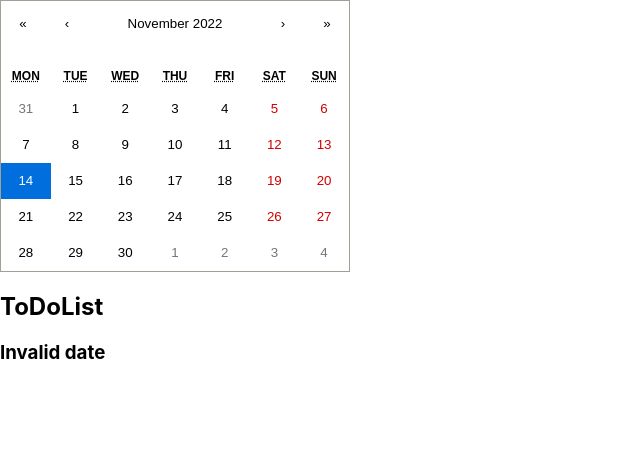
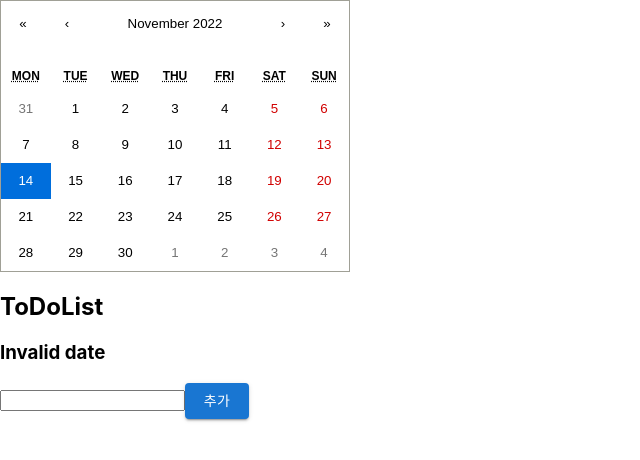
Before and after one commit to bjw1622/reacttodolist, a React (Create React App) app: page /calendar in a window 1280 px wide. Shown: the top 460 px of the page, without its empty margins (0-640 px from the left). Built offline with nearby package versions, Linux system fonts and the light colour scheme.

Commit message:
calendar에서 todo 추가

```diff
--- a/src/components/calendar/CalendarTodoList.js
+++ b/src/components/calendar/CalendarTodoList.js
@@ -1,21 +1,40 @@
 import moment from "moment";
+import { useState } from "react";
 import { useSelector } from "react-redux";
+import AddList from "../todoList/AddList";
 import TodoItem from "../todoList/TodoItem";
+import { v4 as uuidv4 } from "uuid";
 
 const CalendarTodoList = (props) => {
-  const todoListDateList = [];
-  const getTodoList = useSelector((state) => {
-    state.addList.list.map((todoList) => {
-      todoListDateList.push(todoList);
-    });
-  });
+  const [inputValue, setInputValue] = useState("");
+
+  const id = uuidv4();
+
+  const addData = {
+    id,
+    inputValue,
+    check: false,
+    addDate: props.onClickDay,
+  };
+
+  const setInputVal = (e) => {
+    setInputValue(e);
+  };
+
+  const getTodoList = useSelector((state) => state.addList.list);
 
   return (
     <div>
       <h2>ToDoList</h2>
       <h3>{moment(props.onClickDay).format("YYYY-DD-MM")}</h3>
-      {todoListDateList.map((item) => {
-        console.log(props.onClickDay);
+      <input
+        id="input-value"
+        type="text"
+        onChange={(e) => setInputVal(e.target.value)}
+        value={inputValue}
+      />
+      <AddList addData={addData} setInputVal={setInputVal}></AddList>
+      {getTodoList.map((item) => {
         if (item.addDate === props.onClickDay) {
           return (
             <TodoItem
--- a/src/components/calendar/CalendarUI.js
+++ b/src/components/calendar/CalendarUI.js
@@ -8,14 +8,7 @@ import CalendarTodoList from "./CalendarTodoList";
 const CalendarUI = () => {
   const [value, onChange] = useState(new Date());
 
-  const todoListDateList = [];
-
-  const getTodoList = useSelector((state) => {
-    state.addList.list.map((todoList) => {
-      todoListDateList.push(todoList);
-    });
-    return todoListDateList;
-  });
+  const getTodoList = useSelector((state) => state.addList.list);
 
   return (
     <div>
@@ -24,7 +17,7 @@ const CalendarUI = () => {
         value={value}
         tileClassName={({ date, view }) => {
           if (
-            todoListDateList.find(
+            getTodoList.find(
               (x) => x.addDate === moment(date).format("DD-MM-YYYY")
             )
           ) {
--- a/src/components/todoList/TodoBoard.js
+++ b/src/components/todoList/TodoBoard.js
@@ -10,7 +10,6 @@ const TodoBoard = () => {
   return (
     <div>
       {totalList.list.map((item) => {
-        // 오늘 날짜랑 비교해서 오늘 것만
         if (item.addDate === moment(new Date()).format("DD-MM-YYYY")) {
           return (
             <TodoItem
--- a/src/components/todoList/TodoListSlice.js
+++ b/src/components/todoList/TodoListSlice.js
@@ -8,37 +8,37 @@ const todoListSlice = createSlice({
         addDate: "02-11-2022",
         check: false,
         id: "saddasdasd-sadada-sdadasd1",
-        inputValue: "Test1",
+        inputValue: "2022-11-02 Test1",
       },
       {
         addDate: "02-11-2022",
         check: false,
         id: "saddasdasd-sadada-sdadasd2131",
-        inputValue: "Test1123",
+        inputValue: "2022-11-02 Test2",
       },
       {
         addDate: "11-11-2022",
         check: false,
         id: "saddasdasd-sadada-sdadasd2",
-        inputValue: "Test2",
+        inputValue: "2022-11-11",
       },
       {
         addDate: "01-12-2022",
         check: false,
         id: "saddasdasd-sadada-sdadasd3",
-        inputValue: "Test3",
+        inputValue: "2022-12-01",
       },
       {
         addDate: "06-12-2022",
         check: false,
         id: "saddasdasd-sadada-sdadasdASD3",
-        inputValue: "Test3",
+        inputValue: "2022-12-06",
       },
       {
         addDate: "07-12-2022",
         check: false,
         id: "saddasdaASDsd-sadada-sdadasdASD3",
-        inputValue: "Test3",
+        inputValue: "2022-12-07",
       },
     ],
   },
```
